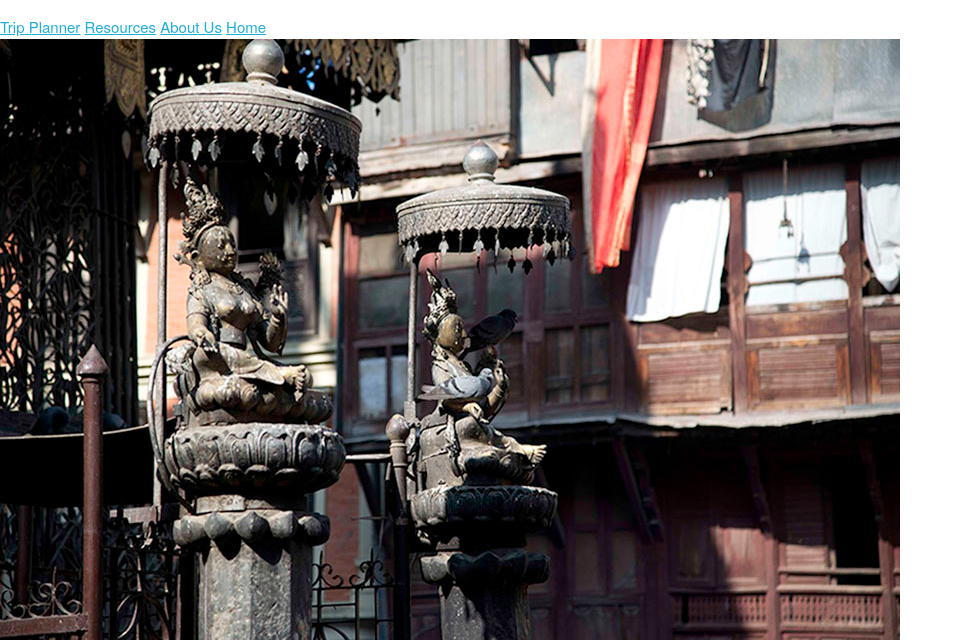
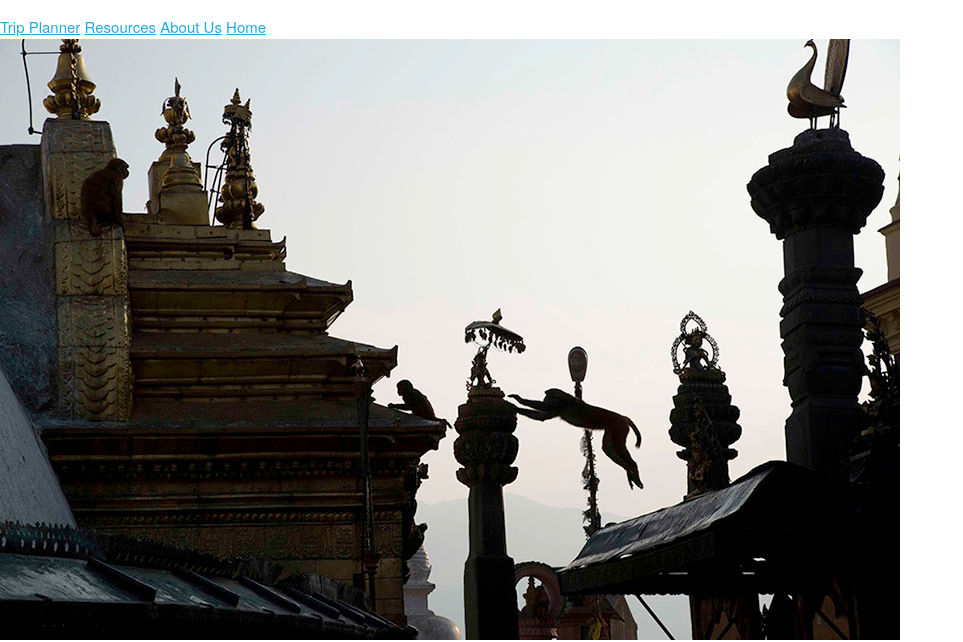
Before and after one commit to SiberianHamster/Final-Project, a plain HTML site: page index.html in a window 1280 px wide. Shown: the part 162-804 px from the top of the page, without its empty margins (0-963 px from the left). Drawn offline with nearby package versions, Linux system fonts and the light colour scheme.

Commit message:
Add Slideshow

```diff
--- a/css/style.css
+++ b/css/style.css
@@ -0,0 +1,3 @@
+.slideShow>img{
+  position: absolute;
+}
--- a/index.html
+++ b/index.html
@@ -35,8 +35,8 @@
         <p>Website by aw3someness</p>
       </footer>
 
-      <script src="//ajax.googleapis.com/ajax/libs/jquery/1.10.2/jquery.min.js"></script>
+      <script src="https://ajax.googleapis.com/ajax/libs/jquery/1.10.2/jquery.min.js"></script>
       <script>window.jQuery || document.write('<script src="js/vendor/jquery-1.10.2.min.js"><\/script>')</script>
-      <script src="js/main.js" type="text/javascript"></script>
+      <script src="js/index.js" type="text/javascript"></script>
     </body>
   </html>
--- /dev/null
+++ b/js/index.js
@@ -0,0 +1,10 @@
+  $(".slideShow > img:gt(0)").hide();
+
+  setInterval(function() {
+    $('.slideShow > img:first')
+      .fadeOut(1000)
+      .next()
+      .fadeIn(1000)
+      .end()
+      .appendTo('.slideShow');
+  },  2000);
```
Also changed, not shown: Readme.md, js/main.js (deleted). Lines whose indentation alone changed are shown as unchanged.
